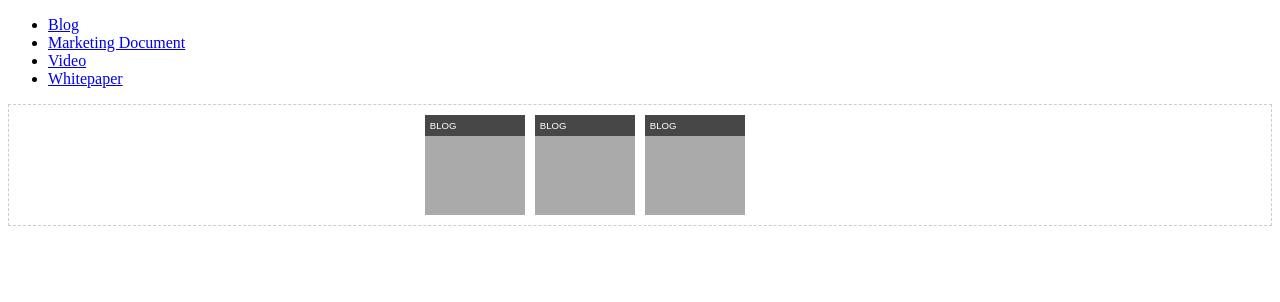
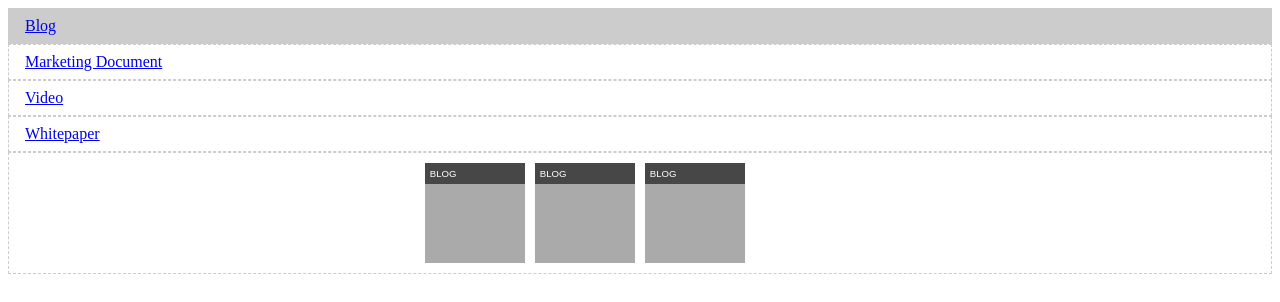
Before and after one commit to jeffshinrock/shapeshift-test, a plain HTML site: page index.html in a window 1280 px wide. Both pictures are taken after a click on the link "Blog". Drawn offline with nearby package versions, Linux system fonts and the light colour scheme.

Commit message:
add graphical link switches

```diff
--- a/css/styles.css
+++ b/css/styles.css
@@ -1,3 +1,19 @@
+.filters > ul{
+  padding: 0;
+  margin: 0;
+  list-style-type: none;
+}
+
+.filters > ul > li > a{
+  display: block;
+  border: 1px dashed #ccc;
+  padding: .5em 1em;
+}
+
+.filters > ul > li > a.on{
+  background: #ccc;
+}
+
 .container {
   border: 1px dashed #CCC;
   position: relative;
--- a/js/init.js
+++ b/js/init.js
@@ -40,6 +40,7 @@ $(document).ready(function() {
         reseat($(this).attr('id'));
       }
     });
+    toggle_active($(this).attr('id'));
   });
 
   $('#marketing-doc').click(function(){
@@ -48,6 +49,7 @@ $(document).ready(function() {
         reseat($(this).attr('id'));
       }
     });
+    toggle_active($(this).attr('id'));
   });
 
   $('#video').click(function(){
@@ -56,6 +58,7 @@ $(document).ready(function() {
         reseat($(this).attr('id'));
       }
     });
+    toggle_active($(this).attr('id'));
   });
 
   $('#whitepaper').click(function(){
@@ -64,6 +67,7 @@ $(document).ready(function() {
         reseat($(this).attr('id'));
       }
     });
+    toggle_active($(this).attr('id'));
   });
 
   $('#reseat').click(function(){
@@ -73,7 +77,14 @@ $(document).ready(function() {
 
 });
 
-
+function toggle_active(id){
+  $link = $('#'+id);
+  if($link.hasClass('on')){
+    $link.removeClass('on');
+  } else {
+    $link.addClass('on');
+  }
+}
 
 function reseat(id){
   if($('#'+id).is(':visible')){
```
